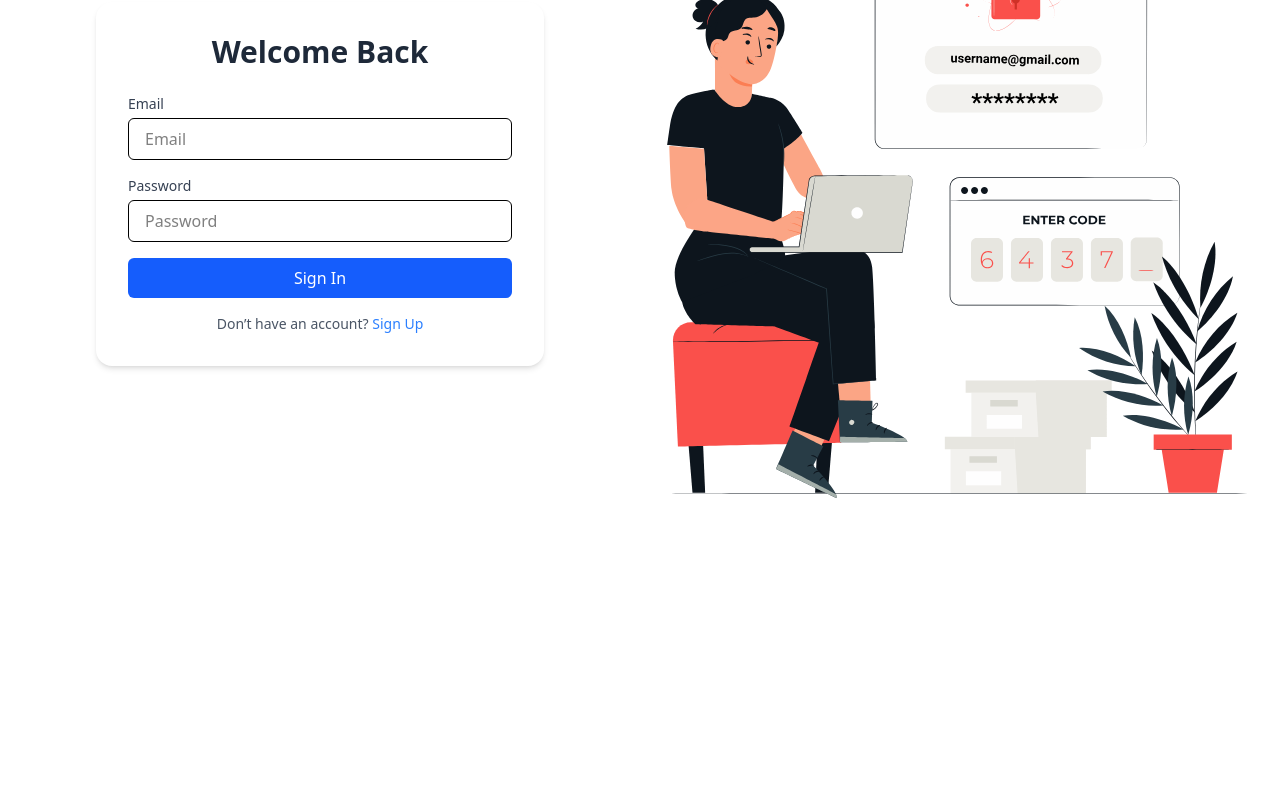
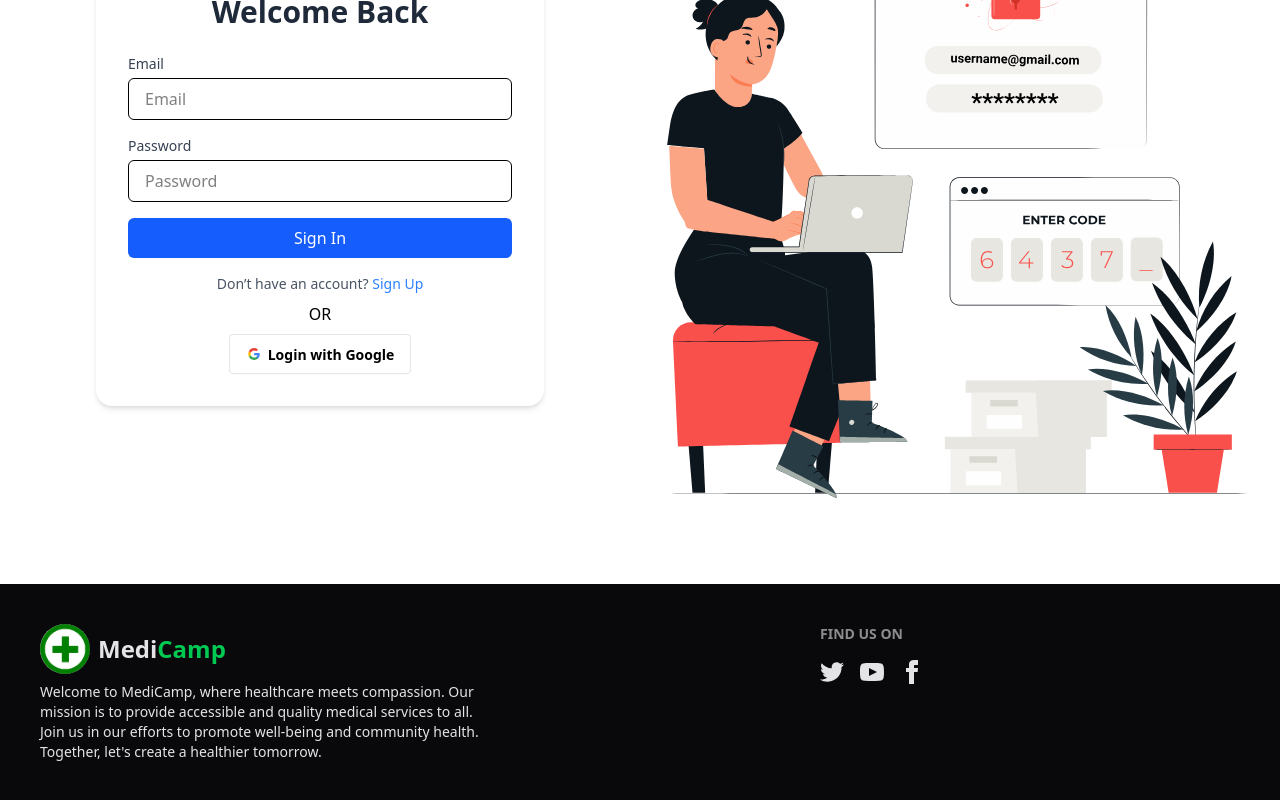
Before and after one commit to Captain-Kanak/medical-camp-management-client, a React (Vite) app: page /signin in a window 1280 px wide. Shown: the part 282-1082 px from the top of the page. Before the commit the page ends 866 px from the top, so only its background shows below. Built offline with nearby package versions, Linux system fonts and the light colour scheme; no server answers.

Commit message:
social signin design done

```diff
--- a/src/components/Footer.jsx
+++ b/src/components/Footer.jsx
@@ -1,11 +1,58 @@
-import React from 'react';
+import React from "react";
+import Logo from "./Logo";
 
 const Footer = () => {
-    return (
-        <div>
-
+  return (
+    <footer className="footer sm:footer-horizontal bg-neutral text-neutral-content p-10">
+      <aside>
+        <Logo />
+        <p className="max-w-md">
+          Welcome to MediCamp, where healthcare meets compassion. Our mission is
+          to provide accessible and quality medical services to all. Join us in
+          our efforts to promote well-being and community health. Together,
+          let's create a healthier tomorrow.
+        </p>
+      </aside>
+      <nav>
+        <h6 className="footer-title">Find Us On</h6>
+        <div className="grid grid-flow-col gap-4">
+          <a>
+            <svg
+              xmlns="http://www.w3.org/2000/svg"
+              width="24"
+              height="24"
+              viewBox="0 0 24 24"
+              className="fill-current"
+            >
+              <path d="M24 4.557c-.883.392-1.832.656-2.828.775 1.017-.609 1.798-1.574 2.165-2.724-.951.564-2.005.974-3.127 1.195-.897-.957-2.178-1.555-3.594-1.555-3.179 0-5.515 2.966-4.797 6.045-4.091-.205-7.719-2.165-10.148-5.144-1.29 2.213-.669 5.108 1.523 6.574-.806-.026-1.566-.247-2.229-.616-.054 2.281 1.581 4.415 3.949 4.89-.693.188-1.452.232-2.224.084.626 1.956 2.444 3.379 4.6 3.419-2.07 1.623-4.678 2.348-7.29 2.04 2.179 1.397 4.768 2.212 7.548 2.212 9.142 0 14.307-7.721 13.995-14.646.962-.695 1.797-1.562 2.457-2.549z"></path>
+            </svg>
+          </a>
+          <a>
+            <svg
+              xmlns="http://www.w3.org/2000/svg"
+              width="24"
+              height="24"
+              viewBox="0 0 24 24"
+              className="fill-current"
+            >
+              <path d="M19.615 3.184c-3.604-.246-11.631-.245-15.23 0-3.897.266-4.356 2.62-4.385 8.816.029 6.185.484 8.549 4.385 8.816 3.6.245 11.626.246 15.23 0 3.897-.266 4.356-2.62 4.385-8.816-.029-6.185-.484-8.549-4.385-8.816zm-10.615 12.816v-8l8 3.993-8 4.007z"></path>
+            </svg>
+          </a>
+          <a>
+            <svg
+              xmlns="http://www.w3.org/2000/svg"
+              width="24"
+              height="24"
+              viewBox="0 0 24 24"
+              className="fill-current"
+            >
+              <path d="M9 8h-3v4h3v12h5v-12h3.642l.358-4h-4v-1.667c0-.955.192-1.333 1.115-1.333h2.885v-5h-3.808c-3.596 0-5.192 1.583-5.192 4.615v3.385z"></path>
+            </svg>
+          </a>
         </div>
-    );
+      </nav>
+    </footer>
+  );
 };
 
 export default Footer;
--- a/src/components/Logo.jsx
+++ b/src/components/Logo.jsx
@@ -1,8 +1,10 @@
 import React from "react";
 import logoImage from "../assets/logo.png";
+import { Link } from "react-router";
 
 const Logo = () => {
   return (
+    <Link to="/">
       <div className="flex items-center gap-2">
         <img
           className="w-[50px] h-[50px] rounded-full"
@@ -13,6 +15,7 @@
           Medi<span className="text-green-500">Camp</span>
         </h1>
       </div>
+    </Link>
   );
 };
 
--- a/src/layouts/AuthLayout.jsx
+++ b/src/layouts/AuthLayout.jsx
@@ -3,6 +3,7 @@
 import { Outlet } from "react-router";
 import authentication from "../assets/lotties/authentication.json";
 import Navbar from "../components/Navbar";
+import Footer from "../components/Footer";
 
 const AuthLayout = () => {
   return (
@@ -16,6 +17,7 @@
           <Outlet />
         </div>
       </div>
+      <Footer/>
     </div>
   );
 };
--- a/src/pages/Authentication/SocialLogIn.jsx
+++ b/src/pages/Authentication/SocialLogIn.jsx
@@ -1,11 +1,41 @@
-import React from 'react';
+import React from "react";
 
 const SocialLogIn = () => {
-    return (
-        <div>
-
-        </div>
-    );
+  return (
+    <div className="text-center">
+      <div className="text-black my-2">OR</div>
+      <button className="btn bg-white text-black border-[#e5e5e5]">
+        <svg
+          aria-label="Google logo"
+          width="16"
+          height="16"
+          xmlns="http://www.w3.org/2000/svg"
+          viewBox="0 0 512 512"
+        >
+          <g>
+            <path d="m0 0H512V512H0" fill="#fff"></path>
+            <path
+              fill="#34a853"
+              d="M153 292c30 82 118 95 171 60h62v48A192 192 0 0190 341"
+            ></path>
+            <path
+              fill="#4285f4"
+              d="m386 400a140 175 0 0053-179H260v74h102q-7 37-38 57"
+            ></path>
+            <path
+              fill="#fbbc02"
+              d="m90 341a208 200 0 010-171l63 49q-12 37 0 73"
+            ></path>
+            <path
+              fill="#ea4335"
+              d="m153 219c22-69 116-109 179-50l55-54c-78-75-230-72-297 55"
+            ></path>
+          </g>
+        </svg>
+        Login with Google
+      </button>
+    </div>
+  );
 };
 
 export default SocialLogIn;
```
Lines whose indentation alone changed are shown as unchanged.
